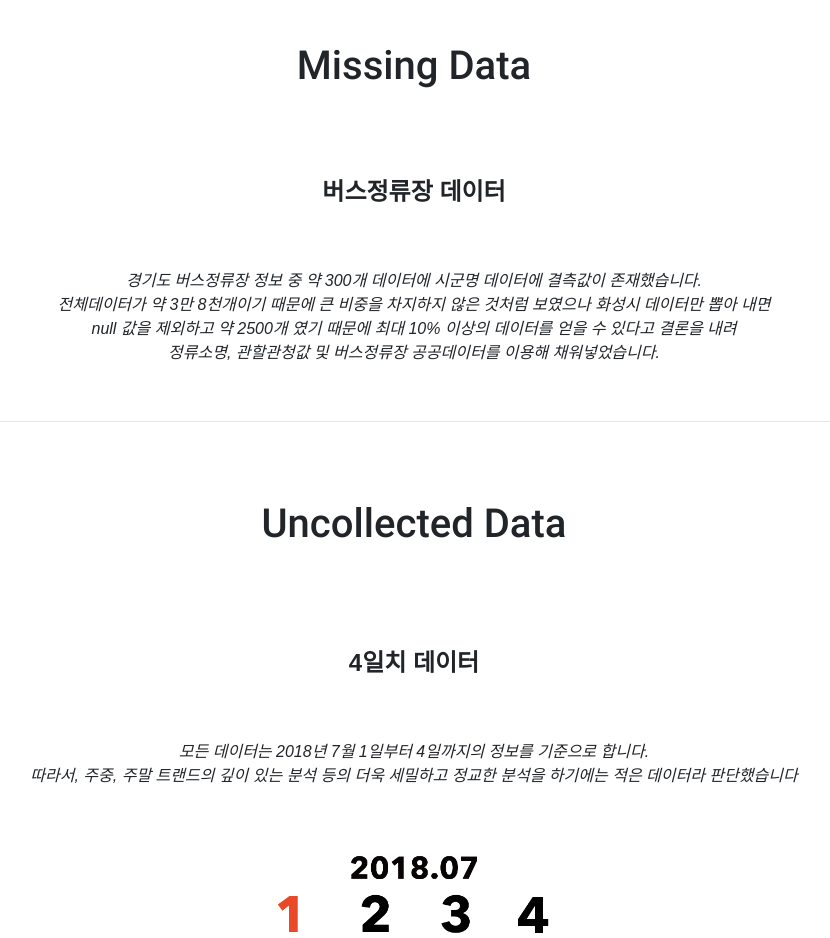
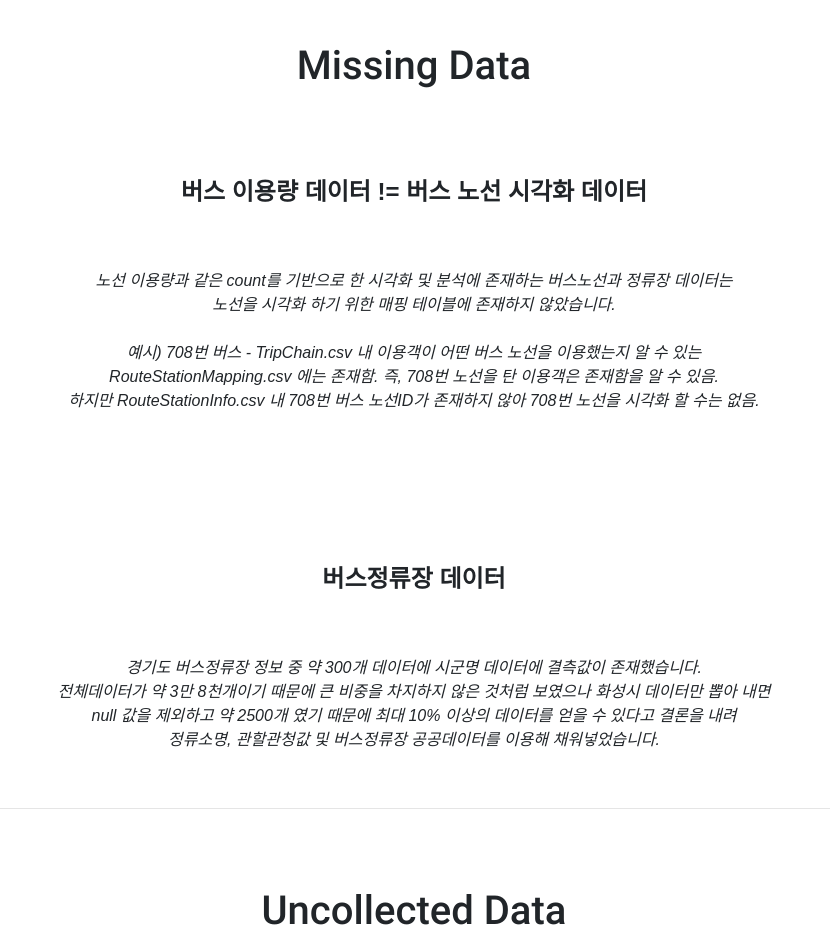
Before and after one commit to Hoptimization/Hoptimization.github.io, a plain HTML site: page more.html in a window 1280 px wide. Shown: the part 2340-3278 px from the top of the page, without its empty margins (226-1056 px from the left). Drawn offline with Linux system fonts and the light colour scheme.

Commit message:
Danbi_more 내용 추가

```diff
--- a/more.html
+++ b/more.html
@@ -473,6 +473,20 @@
 
         <h2 class="my-5 h3 text-center", style="font-size: 30pt;">Missing Data</h2>
 
+        <div style="padding-top: 30pt;">
+          <h5 class="notosanskr text-center" style="font-size: 18pt;
+          font-weight: 600; padding-bottom: 30px;">버스 이용량 데이터 != 버스 노선 시각화 데이터 </h5><br>
+          <p class="notosanskr text-center" style=" font-style: italic;">
+            노선 이용량과 같은 <strong>count를 기반으로 한 시각화 및 분석에 존재</strong>하는 버스노선과 정류장 데이터는<br>
+          <strong>노선을 시각화 하기 위한 매핑 테이블에 존재하지 않았</strong>습니다. <br><br>
+
+            예시) <strong>708번 버스</strong> - TripChain.csv 내 이용객이 어떤 버스 노선을 이용했는지 알 수 있는 <br>
+            RouteStationMapping.csv 에는 존재함. 즉, <strong>708번 노선을 탄 이용객은 존재함</strong>을 알 수 있음.<br>
+            하지만 RouteStationInfo.csv 내 708번 버스 노선ID가 존재하지 않아 <strong>708번 노선을 시각화 할 수는 없음.</strong>
+
+          </p><br><br><br><br>
+      </div>
+
 
         <div style="padding-top: 30pt;">
             <h5 class="notosanskr text-center" style="font-size: 18pt; font-weight: 600; padding-bottom: 30px;">버스정류장 데이터</h5><br>
```
